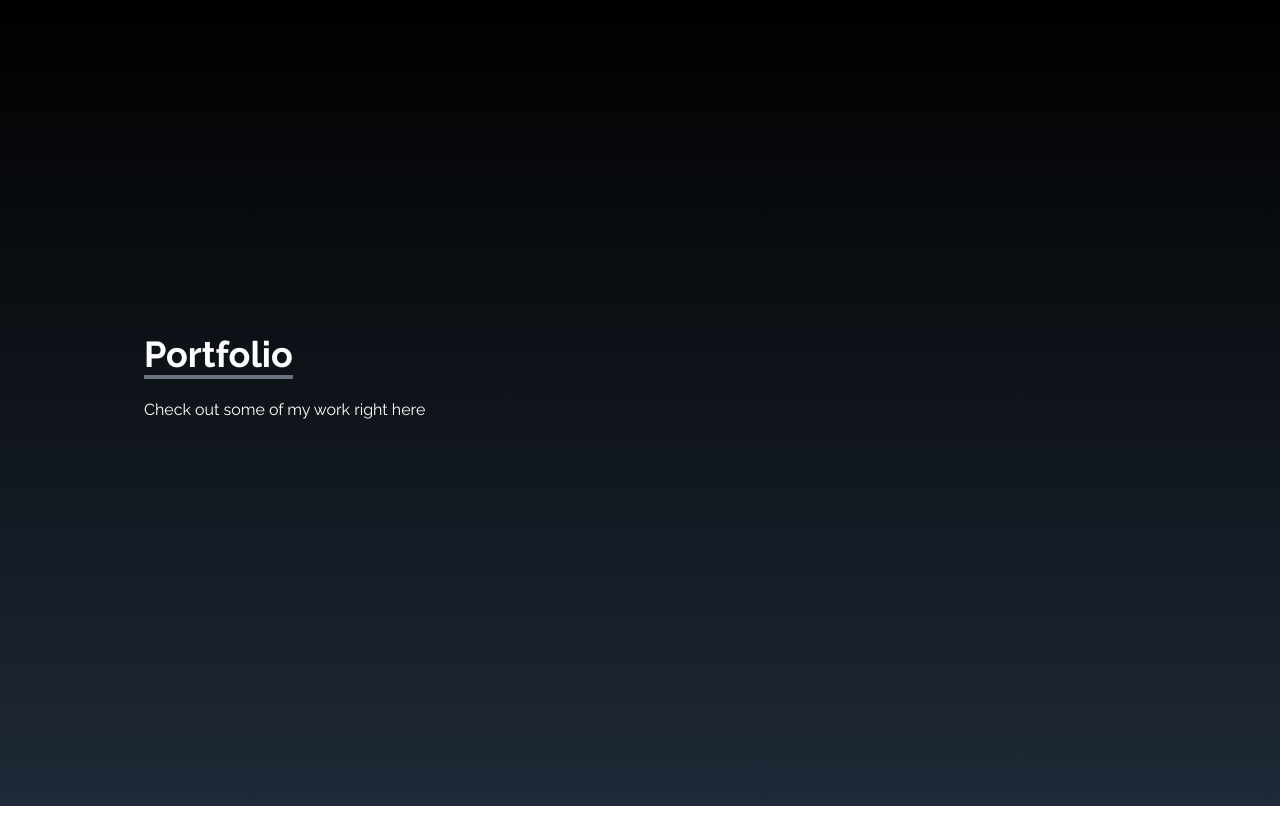
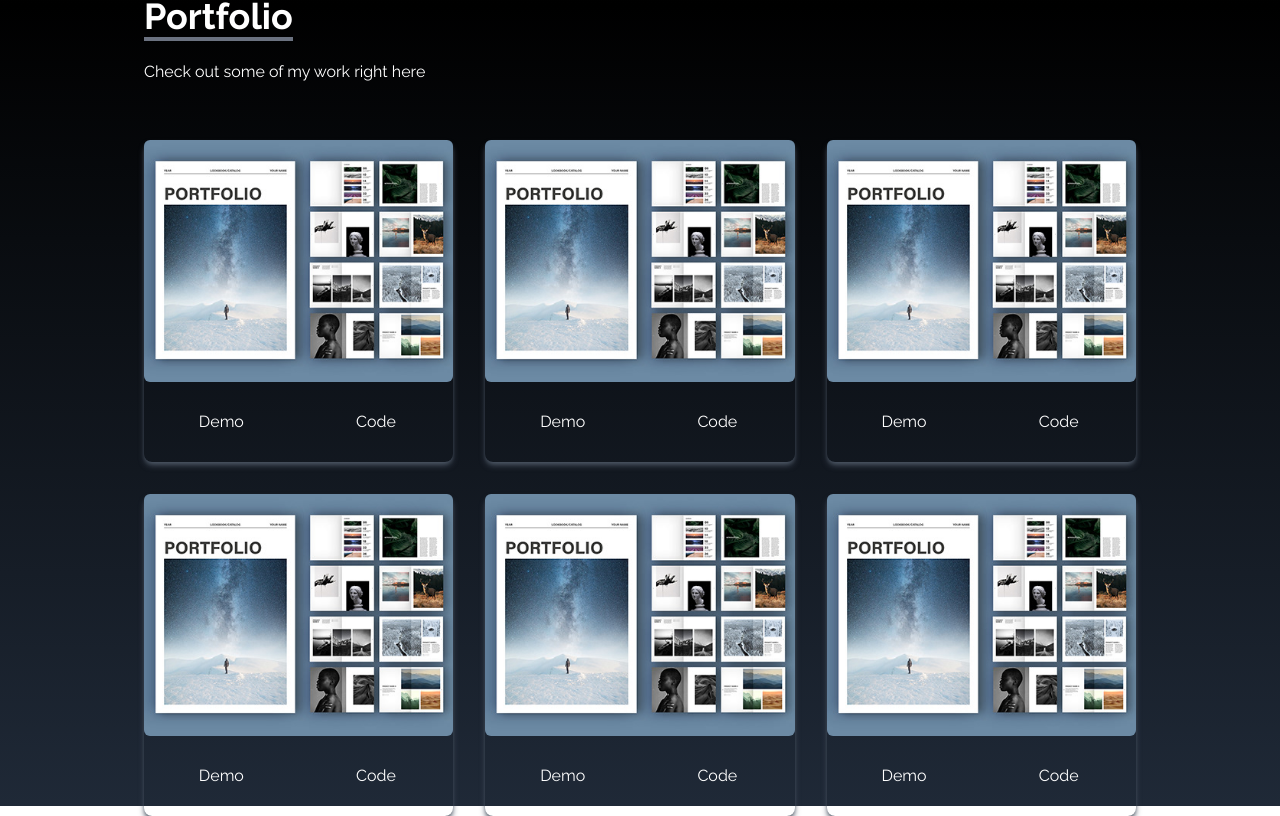
Before and after one commit to PavinduChamikara/portfolio, a React (Create React App) app: page / in a window 1280 px wide. Shown: the part 1594-2410 px from the top of the page. Built offline with nearby package versions, Linux system fonts and the light colour scheme.

Commit message:
Update Portfolio.jsx

```diff
--- a/src/componenets/Portfolio.jsx
+++ b/src/componenets/Portfolio.jsx
@@ -6,25 +6,31 @@ const Portfolio = () => {
     const portfolios = [
         {
             id: 1,
-            src: portImage
+            src: portImage,
         },
         {
             id: 2,
-            src: portImage
+            src: portImage,
         },
         {
             id: 3,
-            src: portImage
+            src: portImage,
         },
         {
             id: 4,
-            src: portImage
+            src: portImage,
         },
-    ]
+        {
+            id: 5,
+            src: portImage,
+        },
+        {
+            id: 6,
+            src: portImage,
+        },
+    ];
 
     return (
-
-
     <div name="portfolio" className='bg-gradient-to-b from-black to-gray-800 w-full text-white md:h-screen'>
         <div className='max-w-screen-lg p-4 mx-auto flex flex-col justify-center w-full h-full'>
             <div className='pb-8'>
@@ -35,7 +41,7 @@ const Portfolio = () => {
 
             <div className='grid sm:grid-cols-2 md:grid-cols-3 gap-8 px-12 sm:px-0'>
             {
-                portfolios.map(({id, src}) => {
+                portfolios.map(({id, src}) => (
                 <div key={id} className='shadow-md shadow-gray-600 rounded-lg'>
                     <img src={src} alt="" className='rounded-md duration-200 hover:scale-105' />
                     <div className='flex items-center justify-center'>
@@ -43,7 +49,7 @@ const Portfolio = () => {
                         <button className='w-1/2 px-6 py-3 m-4 duration-200 hover:scale-105'>Code</button>
                     </div>
                 </div>
-                })
+                ))
             }
             </div>
 
```
